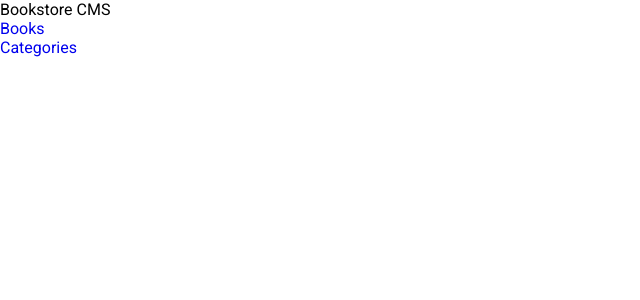
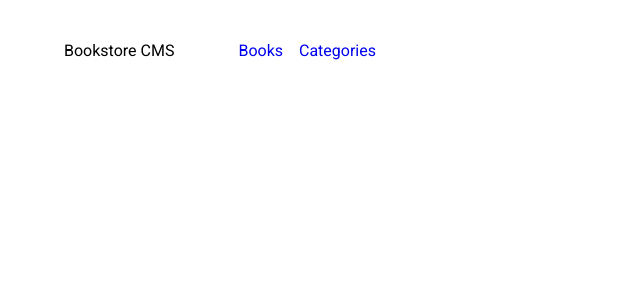
Before and after one commit to moise10r/book-store, a React (Create React App) app: page / in a window 1280 px wide. Shown: the top 300 px of the page, without its empty margins (0-640 px from the left). Built offline with nearby package versions, Linux system fonts and the light colour scheme.

Commit message:
Add header layout default style.

```diff
--- /dev/null
+++ b/src/assets/css/components/header.css
@@ -0,0 +1,17 @@
+.main-header-container {
+  width: 90%;
+  height: 6.25rem;
+  margin: 0 auto;
+}
+
+.main-nav-bar {
+  margin-left: 3rem;
+}
+
+.main-nav-bar .link-list {
+  display: flex;
+}
+
+.main-nav-bar .link-list .link {
+  margin-left: 1rem;
+}
--- a/src/assets/css/main.css
+++ b/src/assets/css/main.css
@@ -1,4 +1,5 @@
 @import url('https://fonts.googleapis.com/css2?family=Roboto:wght@100;300;400;500;700;900&display=swap');
+@import url('./components/header.css');
 
 * {
   margin: 0;
--- a/src/components/header.jsx
+++ b/src/components/header.jsx
@@ -1,7 +1,7 @@
 import React from 'react';
 
 const Header = () => (
-  <header>
+  <header className="main-header-container flex-start">
     <div className="log-wrapper">
       <span className="logo">Bookstore CMS</span>
     </div>
```
